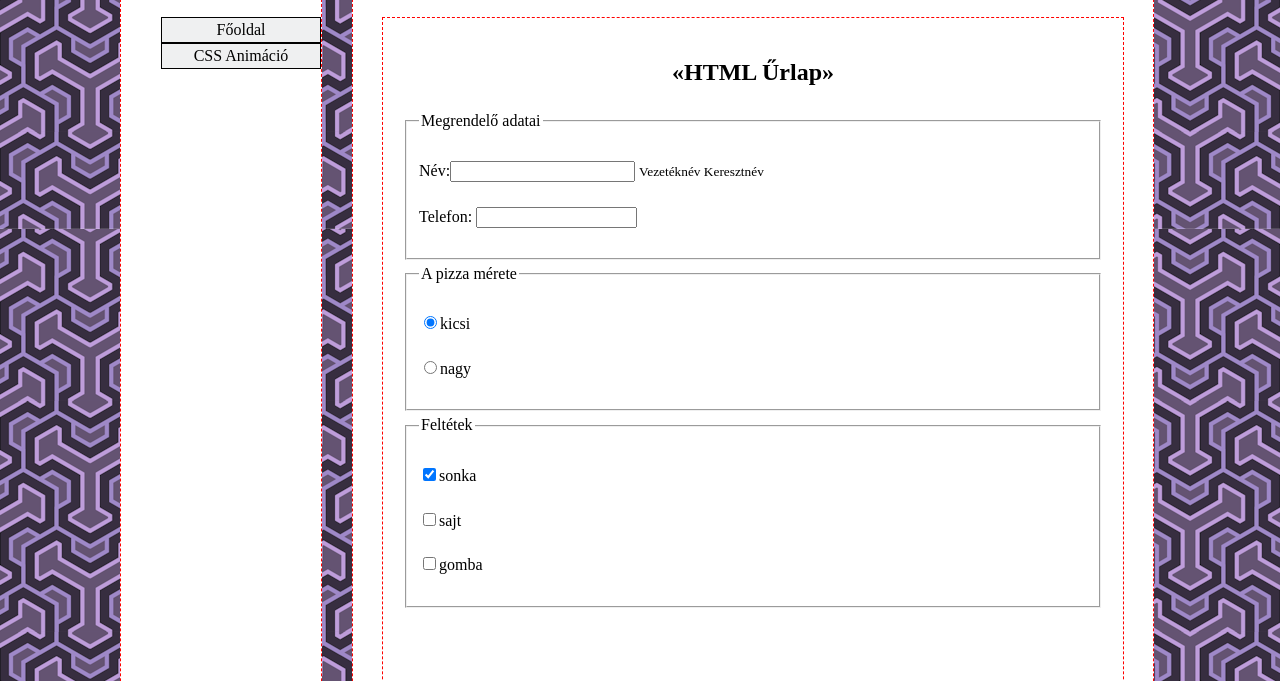
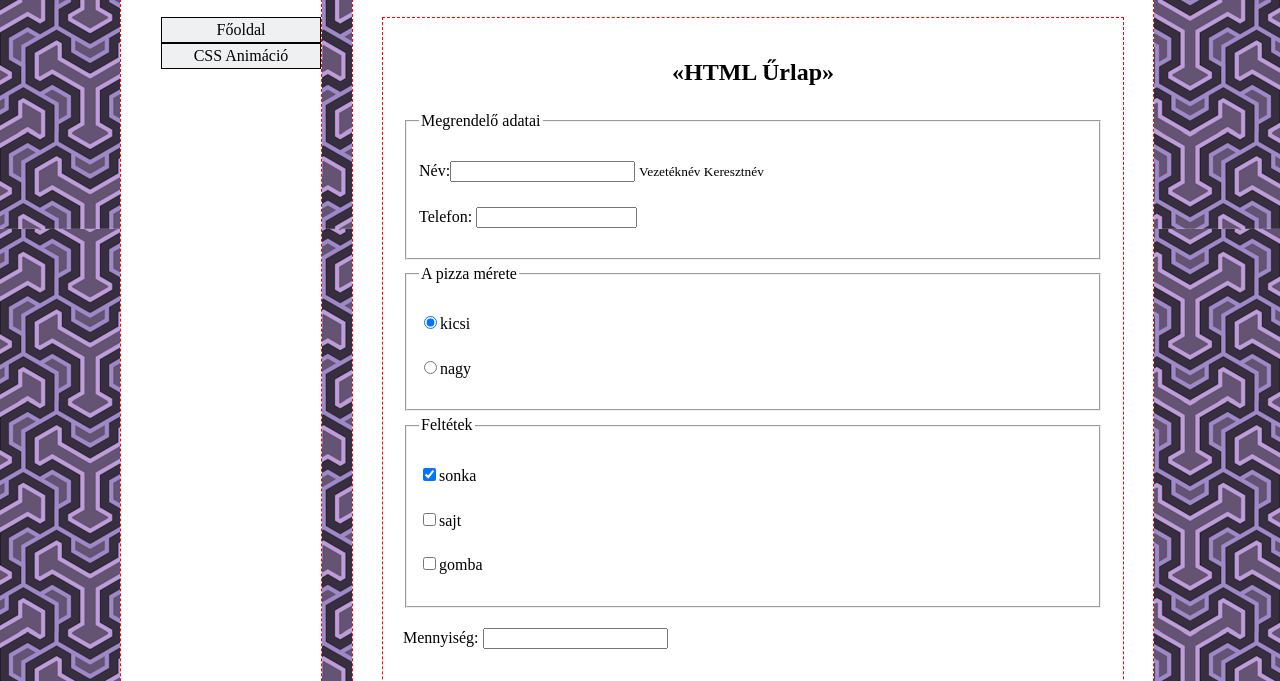
Before and after one commit to Zaza343/11a2_html_css_project-main, a plain HTML site: page form.html in a window 1280 px wide. Shown: the part 271-952 px from the top of the page. Drawn offline with Linux system fonts and the light colour scheme.

Commit message:
form html changes

```diff
--- a/form.html
+++ b/form.html
@@ -10,7 +10,7 @@
 </head>
 
 <body>
-    <!--Gipsz Jakab-->
+    <!--Figler Zalán-->
     <header>
         <div id="logo" title="logo"><a href="index.html"><img src="images/premo-logo.png" alt="Premo Logo"
                     title="Premo Logo" width="190"></a></div>
@@ -61,6 +61,7 @@
     <p><label for=""><input type="checkbox" name="feltet2" value="sajt">sajt</label></p>
     <p><label for=""><input type="checkbox" name="feltet3" value="gomba">gomba</label></p>
 </fieldset>
+<p><label for="">Mennyiség: <input type="number" name="mennyiseg"></label></p>
 </form>
             </article>
         </section>
```
Also changed, not shown: animation.html (+1 -1 lines), index.html (+1 -1 lines).
